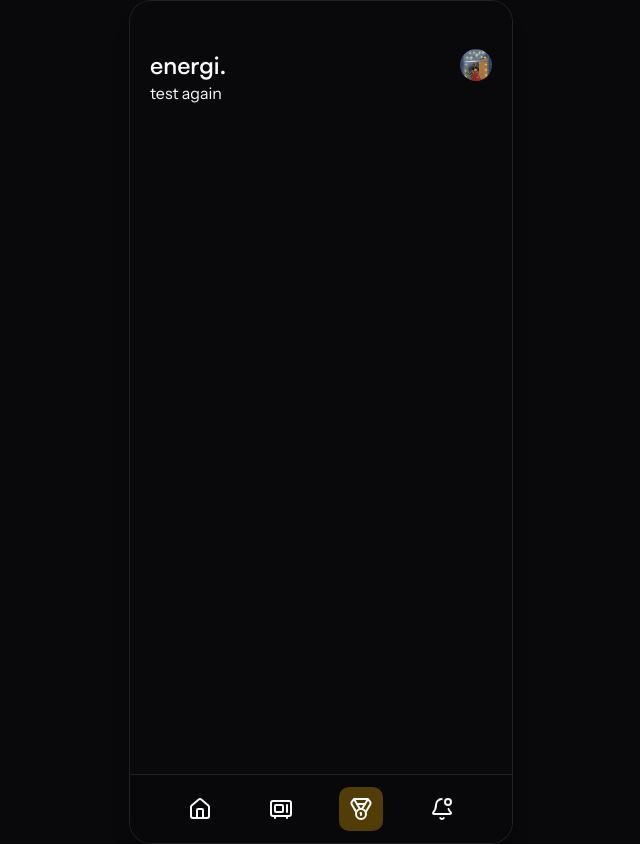
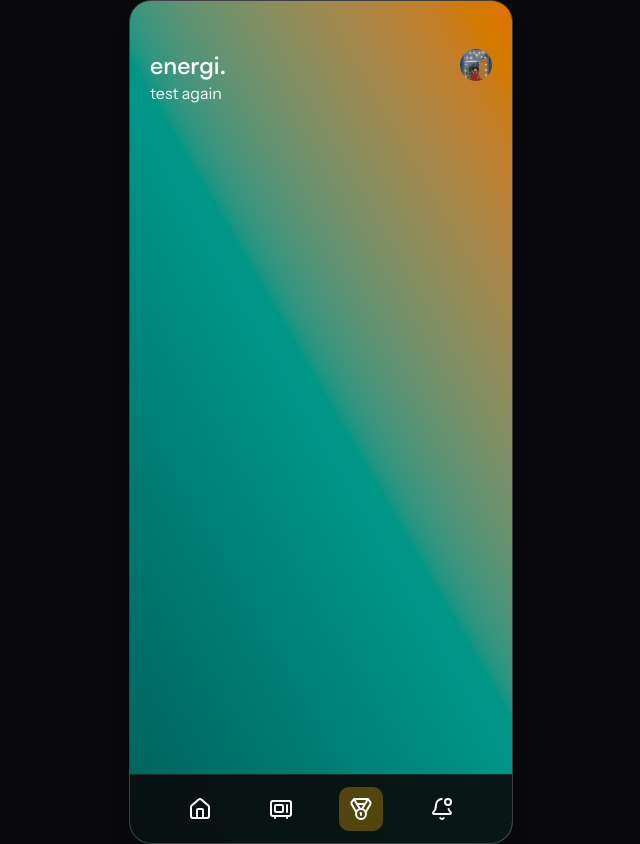
Before and after one commit to Voldemort271/energi, a Next.js app: page /leaderboard in a window 1280 px wide. Shown: the whole page, without its empty margins (319-959 px from the left). Built offline with nearby package versions, Linux system fonts and the light colour scheme.

Commit message:
Added gradient background layout

```diff
--- /dev/null
+++ b/app/(gradient-bg)/layout.tsx
@@ -0,0 +1,52 @@
+'use client';
+
+import React, { ReactNode, useEffect, useRef } from 'react';
+import LogoBar from '@/components/root/logo-bar';
+import Lenis from 'lenis';
+import Navbar from '@/components/root/navbar';
+
+export default function MobileLayoutWithGradient({
+	children,
+}: Readonly<{
+	children: ReactNode;
+}>) {
+	const containerRef = useRef<HTMLDivElement>(null);
+
+	useEffect(() => {
+		if (!containerRef.current) return;
+
+		const lenis = new Lenis({
+			wrapper: containerRef.current,
+			lerp: 0.1,
+		});
+
+		function raf(time: number) {
+			lenis.raf(time);
+			requestAnimationFrame(raf);
+		}
+
+		requestAnimationFrame(raf);
+
+		return () => {
+			lenis.destroy();
+		};
+	}, []);
+
+	return (
+		<main
+			ref={containerRef}
+			className="bg-background relative z-0 h-screen w-screen overflow-y-scroll overscroll-none rounded-3xl bg-linear-60 from-teal-800 via-teal-600 to-amber-600 shadow-xl sm:h-211 sm:w-sm sm:border sm:border-zinc-700"
+		>
+			<div className="min-h-full">
+				<div className="px-5 pt-12">
+					<LogoBar />
+				</div>
+				{children}
+				<div className="h-5" />
+			</div>
+			<div className="sticky bottom-0 z-50">
+				<Navbar />
+			</div>
+		</main>
+	);
+}
--- a/app/(root)/leaderboard/page.tsx
+++ b/app/(gradient-bg)/leaderboard/page.tsx
@@ -1,7 +1,7 @@
 import React from 'react';
 
 const LeaderboardPage = () => {
-	return <div>test again</div>;
+	return <div className="px-5">test again</div>;
 };
 
 export default LeaderboardPage;
--- a/components/root/logo-bar.tsx
+++ b/components/root/logo-bar.tsx
@@ -5,7 +5,7 @@ import Link from 'next/link';
 
 const LogoBar = () => {
 	return (
-		<div className="flex items-center justify-between">
+		<header className="flex items-center justify-between">
 			<div className="font-title text-2xl font-semibold">energi.</div>
 			<Link
 				className="h-8 w-8 overflow-clip rounded-full transition-all hover:scale-110"
@@ -17,7 +17,7 @@ const LogoBar = () => {
 					className="h-full w-full object-cover"
 				/>
 			</Link>
-		</div>
+		</header>
 	);
 };
 
```
